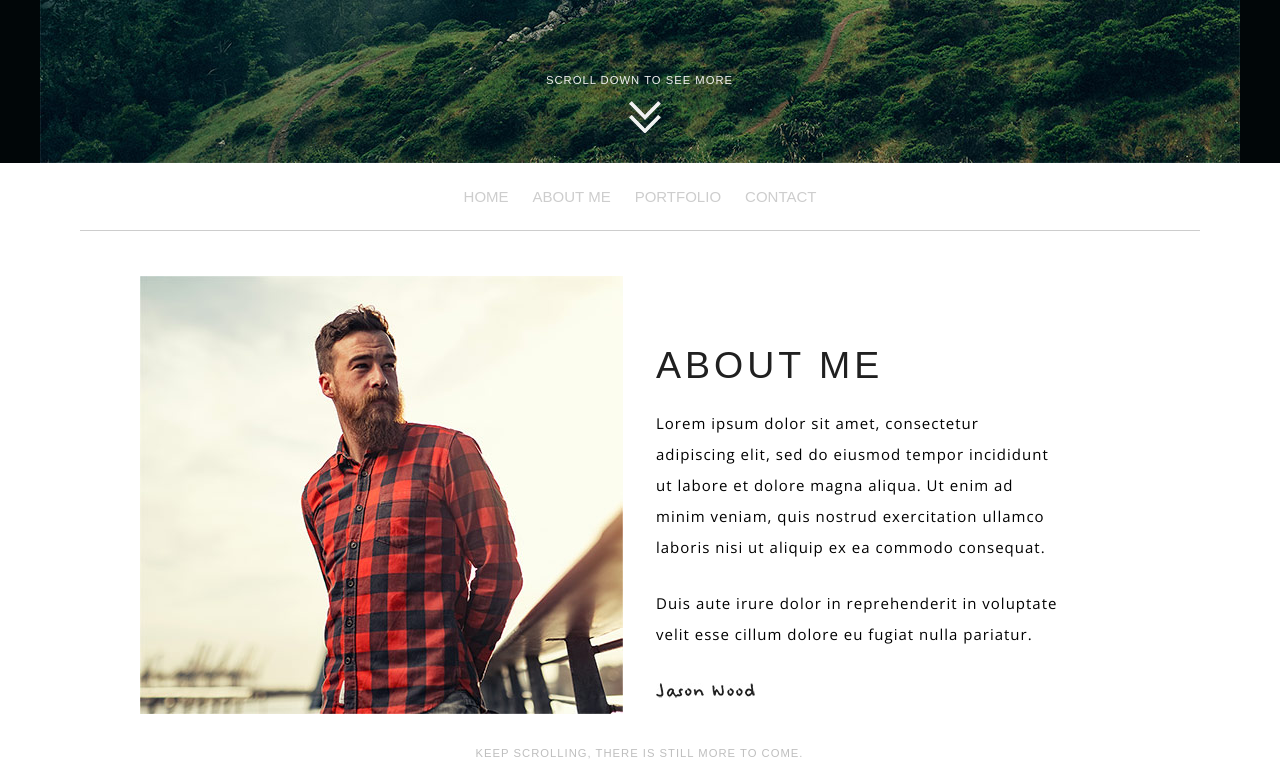
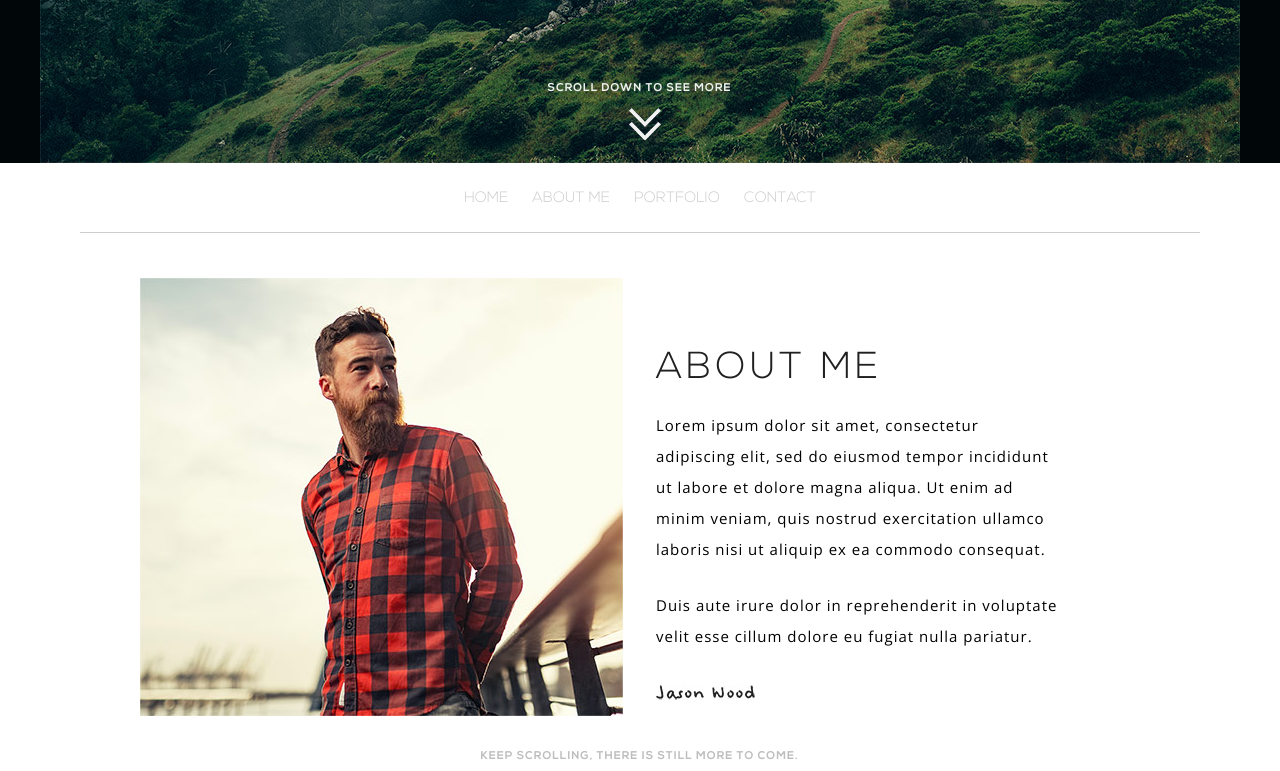
Before and after one commit to tiangela/jwood, a website: page index.html in a window 1280 px wide. Shown: the part 512-1283 px from the top of the page. Drawn offline with nearby package versions, Linux system fonts and the light colour scheme.

Commit message:
font display

```diff
--- a/less/global/fonts.less
+++ b/less/global/fonts.less
@@ -3,12 +3,12 @@ font-family: "Nexalight";
 src: url("../fonts/nexalight.woff2") format("woff2"), url("../fonts/nexalight.woff") format("woff");
 font-weight: normal;
 font-weight: 300;
-font-display: optional;
+font-display: swap;
  }
 @font-face {
 font-family: "Nexabold";
 src: url("../fonts/nexabold.woff2") format("woff2"), url("../fonts/nexabold.woff") format("woff");
 font-weight: bold;
 font-weight: 600;
-font-display: optional;
+font-display: swap;
  }
```
Also changed, not shown: index.html (+0 -1 lines), css/style.css.
